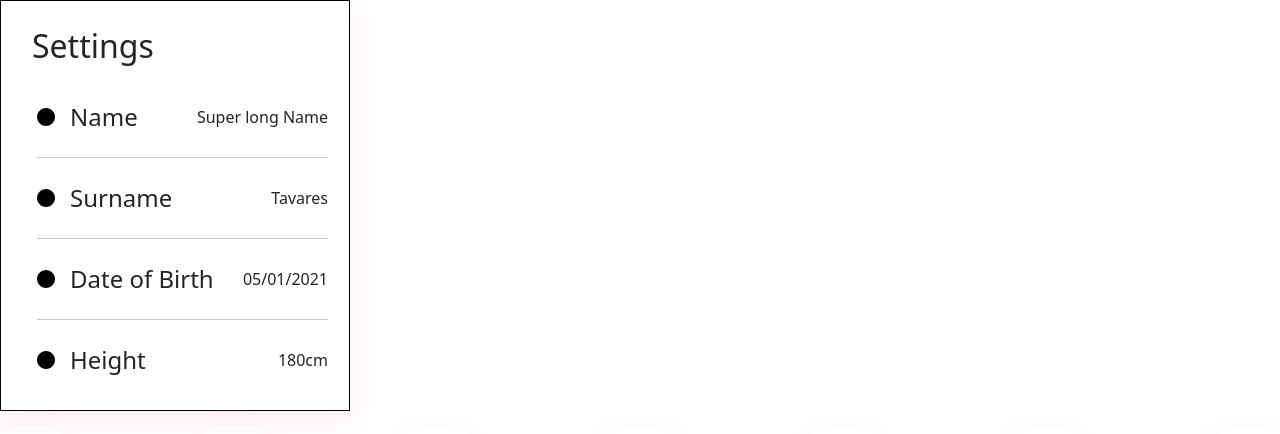
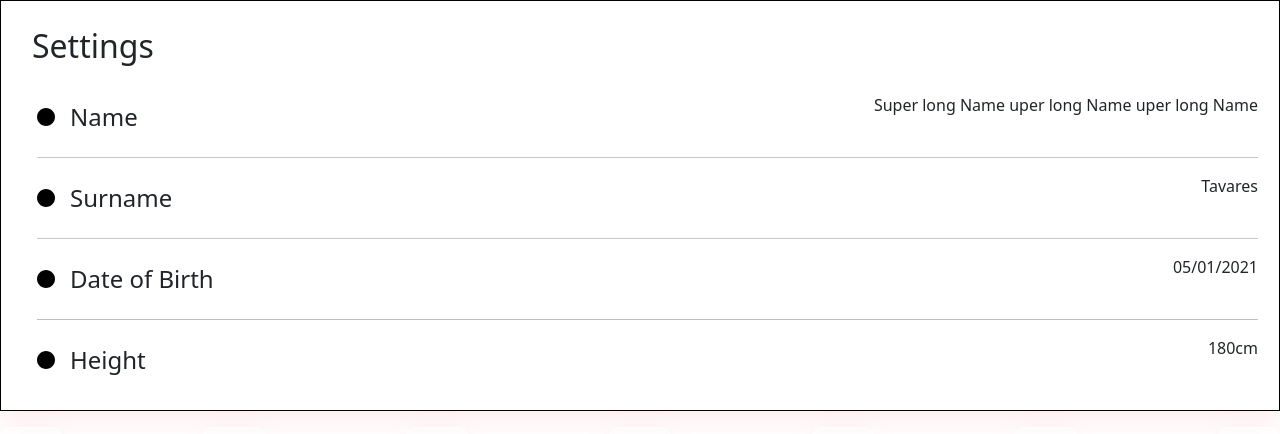
Before and after one commit to Braulin96/modules, a React (Create React App) app: page / in a window 1280 px wide. Shown: the top 434 px of the page. Built offline with nearby package versions, Linux system fonts and the light colour scheme.

Commit message:
SettingsPageReady

```diff
--- a/src/components/InfoSettingsPage.js
+++ b/src/components/InfoSettingsPage.js
@@ -7,12 +7,12 @@ function InfoSettingsPage(props) {
   return (
     <>
         <div className='d-flex flex-wrap justify-content-between'>
-            <div className='d-flex flex-wrap' style={{alignItems:"center", justifyContent:"center"}}>
+            <div className='col-6 d-flex ' style={{minWidth:"140px"}}>
                 <img src={secondIcon} alt="image"/>
-                <h4 style={{ margin:"auto"}}>{props.info}</h4>
+                <h4 style={{ margin:"auto 0"}}>{props.info}</h4>
             </div>
-            <div className='d-flex flex-wrap' style={{alignItems:"center", justifyContent:"center"}}>
-                <p style={{ margin:"auto"}}>{props.input}</p>
+            <div className='col-6 d-flex' style={{minWidth:"140px"}}>
+                <p style={{ marginLeft:"auto", textOverflow:"ellipsis", overflow:"hidden", whiteSpace:"nowrap", textAlign:"right" }}>{props.input}</p>
             </div>
         </div>
         <div>
--- a/src/components/ModuleSettingsPage.js
+++ b/src/components/ModuleSettingsPage.js
@@ -10,7 +10,7 @@ function ModuleSettingsPage(props) {
           boxShadow: 'rgba(249, 157, 165, 0.2) 0px 8px 24px',
           padding:"10px 5px",
           height:  'justify-content',
-          width: 350,
+          width: "100%",
         }
       }
   return (
--- a/src/components/SettingsPage.js
+++ b/src/components/SettingsPage.js
@@ -20,12 +20,12 @@ function SettingsPage(props) {
     <ModuleSettingsPage>
         <div className='p-3'>
             <h2 style= {{paddingLeft:"10px", paddingBottom:"20px"}}>Settings</h2>
-            <InfoSettingsPage info="Name" input="Super long Name"/>
+            <InfoSettingsPage info="Name" input="Super long Name uper long Name uper long Name"/>
             <hr style={{marginLeft:"15px"}}/>
             <InfoSettingsPage info="Surname" input="Tavares"/>
             <hr style={{marginLeft:"15px"}}/>
             <InfoSettingsPage info="Date of Birth" input="05/01/2021"/>
-            <hr style={{marginLeft:"15px",}}/>
+            <hr style={{marginLeft:"15px", color:"black"}}/>
             <InfoSettingsPage info="Height" input="180cm"/>
         </div>
     </ModuleSettingsPage>
```
